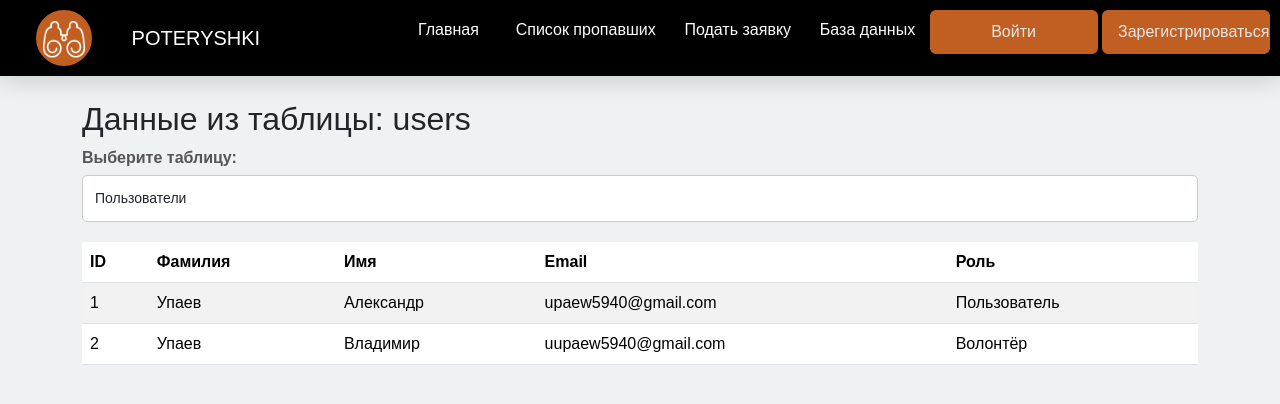
After one commit to AlexUpaev/Peredelish, a Flask app: page /database in a window 1280 px wide. The commit adds this page. Shown: the top 404 px of the page. Run offline with Flask 3, Linux system fonts and the light colour scheme; a user stored in the database is signed in; data comes from the database, SQL or seed files in the repository; data that the repository does not hold is empty.

Commit message:
Возможность вступать в поиск пропавших

```diff
--- a/app.py
+++ b/app.py
@@ -1,11 +1,12 @@
 import base64
 from datetime import datetime
 from flask import Flask, render_template, url_for, request, redirect, flash
-from flask_sqlalchemy import SQLAlchemy  # type: ignore
+from flask_sqlalchemy import SQLAlchemy
 from flask_login import LoginManager, login_user, login_required, UserMixin
-from flask_mail import Mail, Message
 import os
 from werkzeug.security import generate_password_hash, check_password_hash
+import re
+import logging
 
 app = Flask(__name__)
 app.secret_key = os.urandom(24)
@@ -19,10 +20,10 @@ login_manager = LoginManager(app)
 # Модель пользователя
 class Us_user(db.Model, UserMixin):
     id = db.Column(db.Integer, primary_key=True)
-    N_name = db.Column(db.String(50), nullable=False)
-    Surname = db.Column(db.String(50), nullable=False)
+    N_name = db.Column(db.String(20), nullable=False)
+    Surname = db.Column(db.String(20), nullable=False)
     Email = db.Column(db.String(100), unique=True, nullable=False)
-    Password = db.Column(db.String(100), nullable=False)
+    Password = db.Column(db.String(16), nullable=False)
     Role = db.Column(db.String(50), nullable=False)
 
     # Связи с каскадным удалением
@@ -38,11 +39,9 @@ class Volunteer(db.Model):
     Interactions = db.Column(db.Boolean, nullable=False, default=False)
     user_id = db.Column(db.Integer, db.ForeignKey('us_user.id'), nullable=False)
 
-    # Связь с моделью Us_user
-    us_user = db.relationship('Us_user')  # Keep this without a backref
-
-    # Связи с каскадным удалением
+    us_user = db.relationship('Us_user')
     messages = db.relationship('M_Message', backref='message_volunteer', lazy=True, cascade="all, delete-orphan")
+    poisk = db.relationship('Poisk', backref='poisk_volunteer', lazy=True, cascade="all, delete-orphan")
 
 # Модель пропавшего
 class Midding(db.Model):
@@ -61,6 +60,7 @@ class Midding(db.Model):
 
     # Связи с каскадным удалением
     applications = db.relationship('Application', backref='midding', lazy=True, cascade="all, delete-orphan")
+    poisk = db.relationship('Poisk', backref='midding', lazy=True, cascade="all, delete-orphan")
 
 # Модель заявки
 class Application(db.Model):
@@ -74,11 +74,15 @@ class M_Message(db.Model):
     Text_Message = db.Column(db.Text, nullable=False)
     DataOfDispatch = db.Column(db.Date, nullable=False)
     TimeOfDispatch = db.Column(db.Time, nullable=False)
-    FromWhom = db.Column(db.String(60), nullable=False)
-    Whom = db.Column(db.String(60), nullable=False)
+    FromWhom = db.Column(db.String(100), nullable=False)
+    Whom = db.Column(db.String(100), nullable=False)
     user_id = db.Column(db.Integer, db.ForeignKey('us_user.id'), nullable=False)
     volunteer_id = db.Column(db.Integer, db.ForeignKey('volunteer.id'), nullable=False)
 
+class Poisk(db.Model):
+    id = db.Column(db.Integer, primary_key=True)
+    volunteer_id = db.Column(db.Integer, db.ForeignKey('volunteer.id'), nullable=False)
+    midding_id = db.Column(db.Integer, db.ForeignKey('midding.id'), nullable=False)
 
 # Инициализация базы данных
 with app.app_context():
@@ -116,14 +120,17 @@ def register():
 
     if request.method == 'POST':
         # Проверка на пустые поля
-        if not (email and password and password2):
-            flash('Введите логин и пароль', 'danger')
+        if not (email and password and password2 and request.form.get('N_name') and request.form.get('Surname') and request.form.get('Role')):
+            flash('Заполните все поля', 'danger')
         # Проверка на совпадение паролей
         elif password != password2:
             flash('Пароли не совпадают', 'danger')
         # Проверка, существует ли email в базе данных
         elif Us_user.query.filter_by(Email=email).first():
             flash('Пользователь с таким email уже существует', 'danger')
+        # Проверка требований к паролю
+        elif not validate(password):
+            flash('Пароль должен содержать от 4 до 16 символов, включать заглавные буквы и цифры, и не содержать символов: * & { } | +', 'danger')
         else:
             # Хеширование пароля
             hash_pwd = generate_password_hash(password, method='pbkdf2:sha256')
@@ -147,6 +154,23 @@ def register():
                 return redirect(url_for('login'))
 
     return render_template('register.html')
+
+def validate(password):
+    Vozvrat = True
+
+    if not (4 <= len(password) <= 16):
+        Vozvrat = False
+
+    if re.search(r'[*&{}|+]', password):
+        Vozvrat = False
+
+    if not re.search(r'[A-Z]', password):
+        Vozvrat = False
+
+    if not re.search(r'\d', password):
+        Vozvrat = False
+
+    return Vozvrat
 
 # Маршрут для добавления волонтера
 from flask_login import current_user
@@ -189,11 +213,19 @@ def volunteer():
 def index():
     return render_template("index.html")
 
-# Список заявок
+# Список пропавших
 @app.route("/spisock")
 def spisock():
     db.session.expire_all()  # Обнуление кэша сессии
     posts = Midding.query.all()
+    for post in posts:
+        if current_user.is_authenticated and current_user.Role.lower() == 'волонтёр':
+            post.is_linked = Poisk.query.filter_by(
+                volunteer_id=current_user.volunteers[0].id,
+                midding_id=post.id  # Здесь исправлено
+            ).first() is not None
+        else:
+            post.is_linked = False
     return render_template('spisock.html', posts=posts)
 
 # Создание заявки
@@ -257,6 +289,32 @@ def zayavka():
     else:
         return render_template('zayavka.html')
 
+@app.route('/toggle_volunteer_link/<int:post_id>', methods=['POST'])
+@login_required
+def toggle_volunteer_link(post_id):
+
+    volunteer_id = current_user.volunteers[0].id
+    linked = request.form.get('linked') == 'on'
+
+    # Найдите запись в таблице "Поиск"
+    link = Poisk.query.filter_by(volunteer_id=volunteer_id, midding_id=post_id).first()
+
+    if linked:
+        # Если связь не существует, создайте её
+        if not link:
+            new_link = Poisk(volunteer_id=volunteer_id, midding_id=post_id)
+            db.session.add(new_link)
+            db.session.commit()
+            flash('Связь добавлена.', 'success')
+    else:
+        # Если связь существует, удалите её
+        if link:
+            db.session.delete(link)
+            db.session.commit()
+            flash('Связь удалена.', 'success')
+
+    return redirect(url_for('spisock'))
+
 @app.route("/update_status/<int:post_id>", methods=['POST'])
 @login_required
 def update_status(post_id):
@@ -288,7 +346,7 @@ def message(midding_id):
     if request.method == 'POST':
         try:
             # Данные из формы
-            text = request.form.get('Text')
+            text = request.form.get('text')
             data_of_dispatch = datetime.now().date()
             time_of_dispatch = datetime.now().time()
 
@@ -331,9 +389,49 @@ def message(midding_id):
 
     return render_template('message.html', midding_id=midding_id)
 
+# Функции для извлечения данных из базы данных
+def get_users_data():
+    return Us_user.query.all()
+
+def get_volunteers_data():
+    return db.session.query(Volunteer, Us_user).join(Us_user, Volunteer.user_id == Us_user.id).all()
+
+
+def get_middings_data():
+    return Midding.query.all()
+
+def get_applications_data():
+    return Application.query.all()
+
+def get_messages_data():
+    return M_Message.query.all()
+
+def get_poisk_data():
+    return Poisk.query.all()
+
+@app.route("/database", methods=["GET"])
+@login_required
+def database():
+    table_name = request.args.get('table', 'users')  # Получаем имя таблицы из параметров запроса
+    allowed_tables = ['users', 'volunteers', 'middings', 'applications', 'messages', 'poisk']
+
+    if table_name not in allowed_tables:
+        table_name = 'users'  # Если выбранная таблица недопустима, устанавливаем значение по умолчанию
+
+    # Получаем данные из базы данных в зависимости от выбранной таблицы
+    data = {
+        'users': get_users_data(),
+        'volunteers': get_volunteers_data(),
+        'middings': get_middings_data(),
+        'applications': get_applications_data(),
+        'messages': get_messages_data(),
+        'poisk': get_poisk_data()
+    }
+
+    return render_template('database.html', table_name=table_name, data=data)
+
 @app.after_request
 def redirect_to_signin(response):
-
     if response.status_code == 401:
         return redirect(url_for('login', next=request.url))
 
@@ -343,5 +441,3 @@ if __name__ == "__main__":
     with app.app_context():
         db.create_all()  # Создание таблиц, если их еще нет
     app.run(debug=True)
-
-#SNTP
--- a/static/css/styles.css
+++ b/static/css/styles.css
@@ -129,7 +129,7 @@ body {
   max-width: 50vh;
   margin: auto auto auto 30vh;
   color: white;
-  /* text-align: center; */
+  text-align: center;
   display: flex;
   flex-direction: column;
   justify-content: center;
@@ -349,8 +349,6 @@ body {
   color: #fff;
 }
 
-.registr_label {
-}
 
 /*Стили страницы подачи заявки  */
 .zayavka_page {
@@ -385,24 +383,28 @@ body {
   margin-right: auto;
   margin-bottom: 15px;
   max-width: 450px;
-  max-height: 800px;
+  width: 100%;
   height: auto;
   padding: 10px;
+  box-shadow: 0 4px 8px rgba(0, 0, 0, 0.1);
+  border-radius: 8px;
+  overflow: hidden;
 }
 
 .img_section {
   margin-left: auto;
   margin-right: auto;
-  height: auto;
+  width: 100%;
   max-width: 300px;
-  max-height: 400px;
+  overflow: hidden;
+  border-radius: 8px;
 }
 
 .spisokimg {
-  /* max-width: 540px;
-    max-height: 470px; */
   width: 100%;
-  height: 100%;
+  height: auto;
+  display: block;
+  object-fit: cover;
 }
 
 @media (width < 1030px) {
--- a/templates/base.html
+++ b/templates/base.html
@@ -22,6 +22,7 @@
         <li><a href="{{ url_for('index') }}" class="nav-link">Главная</a></li>
         <li><a href="{{ url_for('spisock') }}" class="nav-link px-2">Список пропавших</a></li>
         <li><a href="{{ url_for('zayavka') }}" class="nav-link px-2">Подать заявку</a></li>
+        <li><a href="{{ url_for('database') }}" class="nav-link px-2">База данных</a></li>
       </ul>
       <div class="header_btn_place">
         <a href="{{ url_for('login') }}" class="btn">Войти</a>
--- /dev/null
+++ b/templates/database.html
@@ -0,0 +1,125 @@
+{% extends "base.html" %}
+
+{% block title %}База данных{% endblock %}
+
+{% block content %}
+<div class="container mt-4">
+    <h2>Данные из таблицы: {{ table_name }}</h2>
+
+    <!-- Форма для выбора таблицы -->
+    <form method="GET" action="{{ url_for('database') }}">
+        <div class="form-group">
+            <label for="table">Выберите таблицу:</label>
+            <select name="table" id="table" class="form-control" onchange="this.form.submit()">
+                <option value="users" {% if table_name == 'users' %}selected{% endif %}>Пользователи</option>
+                <option value="volunteers" {% if table_name == 'volunteers' %}selected{% endif %}>Волонтеры</option>
+                <option value="middings" {% if table_name == 'middings' %}selected{% endif %}>Пропавшие</option>
+                <option value="applications" {% if table_name == 'applications' %}selected{% endif %}>Заявки</option>
+                <option value="messages" {% if table_name == 'messages' %}selected{% endif %}>Сообщения</option>
+                <option value="poisk" {% if table_name == 'poisk' %}selected{% endif %}>Поиск</option>
+            </select>
+        </div>
+    </form>
+
+    {% if data[table_name] %}
+        <table class="table table-striped">
+            <thead>
+                <tr>
+                    {% if table_name == 'users' %}
+                        <th>ID</th>
+                        <th>Фамилия</th>
+                        <th>Имя</th>
+                        <th>Email</th>
+                        <th>Роль</th>
+                    {% elif table_name == 'volunteers' %}
+                        <th>ID</th>
+                        <th>Фамилия имя</th>
+                        <th>Опыт</th>
+                        <th>Контактная информация</th>
+                        <th>ID пользователя</th>
+                    {% elif table_name == 'middings' %}
+                        <th>ID</th>
+                        <th>Имя</th>
+                        <th>Фамилия</th>
+                        <th>Дата рождения</th>
+                        <th>Пол</th>
+                        <th>Описание</th>
+                        <th>Дата последнего появления</th>
+                        <th>Место последнего появления</th>
+                        <th>Статус</th>
+                    {% elif table_name == 'applications' %}
+                        <th>ID</th>
+                        <th>Фамилия имя отправителя</th>
+                        <th>ФИО пропавшего</th>
+                        <th>ID пользователя</th>
+                        <th>ID пропавшего</th>
+                    {% elif table_name == 'messages' %}
+                        <th>ID</th>
+                        <th>Сообщение</th>
+                        <th>Дата отправки</th>
+                        <th>Время отправки</th>
+                        <th>От кого</th>
+                        <th>Кому</th>
+                    {% elif table_name == 'poisk' %}
+                        <th>ID</th>
+                        <th>Фамилия имя волонтёра</th>
+                        <th>ФИО пропавшего</th>
+                        <th>ID волонтера</th>
+                        <th>ID пропавшего</th>
+                    {% endif %}
+                </tr>
+            </thead>
+            <tbody>
+                {% for item in data[table_name] %}
+                    <tr>
+                        {% if table_name == 'users' %}
+                            <td>{{ item.id }}</td>
+                            <td>{{ item.Surname }}</td>
+                            <td>{{ item.N_name }}</td>
+                            <td>{{ item.Email }}</td>
+                            <td>{{ item.Role }}</td>
+                        {% elif table_name == 'volunteers' %}
+                            <td>{{ item.Volunteer.id }}</td>
+                            <td>{{ item.Us_user.Surname }} {{ item.Us_user.N_name }}</td>
+                            <td>{{ item.Volunteer.Experience }}</td>
+                            <td>{{ item.Volunteer.ContactInformation }}</td>
+                            <td>{{ item.Volunteer.user_id }}</td>
+                        {% elif table_name == 'middings' %}
+                            <td>{{ item.id }}</td>
+                            <td>{{ item.Name }}</td>
+                            <td>{{ item.Surname }}</td>
+                            <td>{{ item.DataOfBirth }}</td>
+                            <td>{{ item.Gender }}</td>
+                            <td>{{ item.Description }}</td>
+                            <td>{{ item.DataOfLastAppearance }}</td>
+                            <td>{{ item.PlaceOfLastAppearance }}</td>
+                            <td>{{ item.Status }}</td>
+                        {% elif table_name == 'applications' %}
+                            <td>{{ item.id }}</td>
+                            <td>{{ item.Us_user.Surname }} {{ item.Us_user.N_name }}</td>
+                            <td>{{ item.Midding.Name }} {{ item.Midding.Surname }} {{ item.Midding.Patronymic }}</td>
+                            <td>{{ item.user_id }}</td>
+                            <td>{{ item.midding_id }}</td>
+                        {% elif table_name == 'messages' %}
+                            <td>{{ item.id }}</td>
+                            <td>{{ item.Text_Message }}</td>
+                            <td>{{ item.DataOfDispatch }}</td>
+                            <td>{{ item.TimeOfDispatch }}</td>
+                            <td>{{ item.FromWhom }}</td>
+                            <td>{{ item.Whom }}</td>
+                        {% elif table_name == 'poisk' %}
+                            <td>{{ item.id }}</td>
+                            <td>{{ item.Volunteer.Us_user.Surname }} {{ item.Volunteer.Us_user.N_name }}</td>
+                            <td>{{ item.Midding.Name }} {{ item.Midding.Surname }} {{ item.Midding.Patronymic }}</td>
+                            <td>{{ item.volunteer_id }}</td>
+                            <td>{{ item.midding_id }}</td>
+                        {% endif %}
+                    </tr>
+                {% endfor %}
+            </tbody>
+        </table>
+    {% else %}
+        <p>Нет данных для отображения.</p>
+    {% endif %}
+</div>
+{% endblock %}
--- a/templates/register.html
+++ b/templates/register.html
@@ -11,8 +11,8 @@
         <h2 class="registr_page_titel mb-4">Регистрация</h2>
         <form method="POST" action="{{ url_for('register') }}">
             <div class="registr_label mb-3">
-                <label for="N_name" class="form-label">Имя</label>
-                <input type="text" class="form-control" id="N_name" name="N_name" required>
+                <label for="Name" class="form-label">Имя</label>
+                <input type="text" class="form-control" id="Name" name="Name" required>
             </div>
             <div class="registr_label mb-3">
                 <label for="Surname" class="form-label">Фамилия</label>
```
Also changed, not shown: static/js/script.js (added, +10 -0 lines), templates/index.html (+12 -12 lines), templates/spisock.html (+14 -1 lines), instance/poteryashki.db, static/image/ValantirMainPicture.png.
